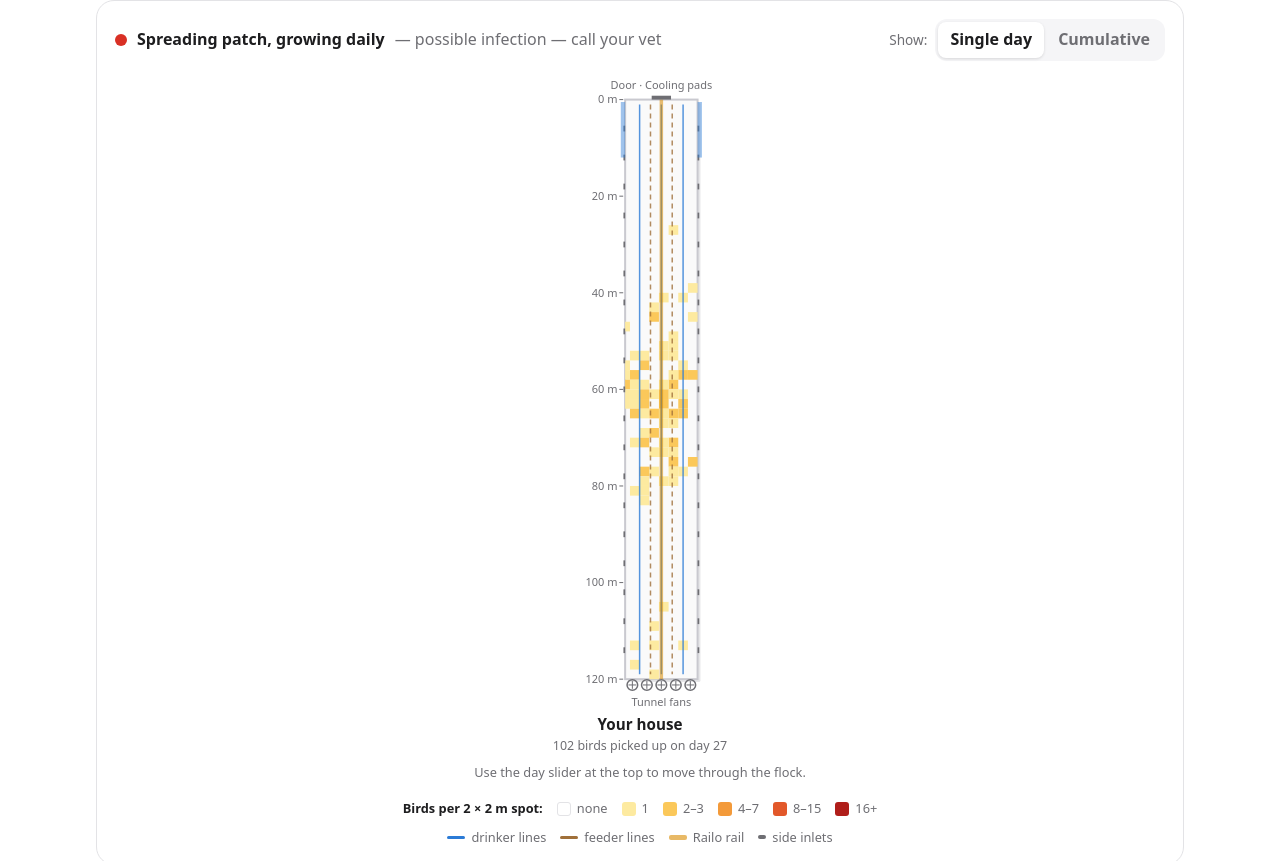
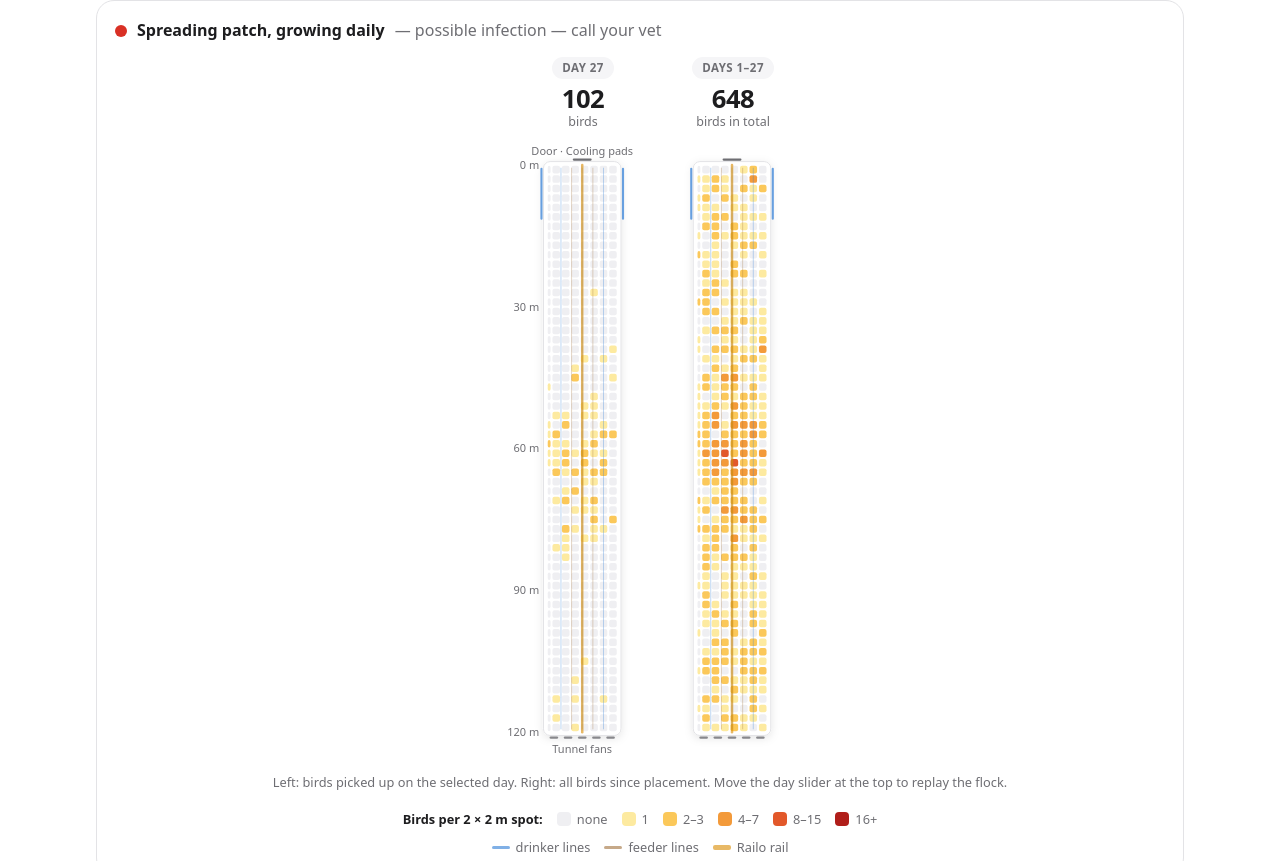
Before and after one commit to deemoss/railo.gr, a plain HTML site: page flockwatch.html in a window 1280 px wide. Shown: the part 872-1733 px from the top of the page. Drawn offline with Linux system fonts and the light colour scheme.

Commit message:
FlockWatch: day and cumulative plans side by side, modern tile styling
Co-Authored-By: Claude Opus 5.5 <noreply@anthropic.com>

```diff
--- a/flockwatch.html
+++ b/flockwatch.html
@@ -12,7 +12,7 @@
   --green:#1f9d55; --amber:#d98b00; --red:#d93025;
   --green-bg:#e8f6ee; --amber-bg:#fdf3e0; --red-bg:#fdecea;
   --band:#e6e6ea; --house:#1d1d1f; --water:#2b7bd6; --feed:#a0703a; --rail:#d98b00; --calm:#dcebfa;
-  --wall:#c9c9cf; --floor:#fafafa;
+  --wall:#c9c9cf; --floor:#fafafa; --tile:#efeff2;
 }
 @media (prefers-color-scheme:dark){
   :root{
@@ -21,7 +21,7 @@
     --green:#3ccf7a; --amber:#f2a93b; --red:#ff6b5e;
     --green-bg:#12271b; --amber-bg:#2b2113; --red-bg:#2e1715;
     --band:#2a2a2e; --house:#f2f2f2; --water:#5aa2f0; --feed:#c9955a; --rail:#f2a93b; --calm:#1f3a57;
-    --wall:#4a4a50; --floor:#18181a;
+    --wall:#4a4a50; --floor:#18181a; --tile:#242428;
   }
 }
 *{box-sizing:border-box}
@@ -77,9 +77,11 @@ h2{font-size:1.3rem;font-weight:600;margin:0}
 .hmrow{display:flex;justify-content:center;align-items:flex-start;gap:clamp(10px,5vw,64px);margin-top:8px}
 .hmcol{display:flex;flex-direction:column;align-items:center;min-width:0}
 .hmcol h3{font-size:.95rem;font-weight:600;margin:10px 0 0;text-align:center;max-width:260px}
-.wins{display:flex;align-items:center;gap:8px;flex-wrap:wrap}
-.wl{font-size:.85rem;color:var(--muted)}
-.hint{font-size:.8rem;color:var(--muted);text-align:center;margin:6px 0 0}
+.mhd{text-align:center;margin-bottom:10px;box-sizing:content-box}
+.mhd .mk{display:inline-block;white-space:nowrap;font-size:.72rem;font-weight:600;letter-spacing:.04em;text-transform:uppercase;color:var(--muted);background:var(--field);border-radius:999px;padding:3px 10px}
+.mhd .mv{font-size:1.6rem;font-weight:650;letter-spacing:-.02em;line-height:1.1;margin-top:6px}
+.mhd .mv span{display:block;font-size:.78rem;font-weight:500;color:var(--muted);letter-spacing:0;margin-top:2px;white-space:nowrap}
+.hint{font-size:.8rem;color:var(--muted);text-align:center;margin:14px 0 0}
 .hmcol h3 span{display:block;font-weight:400;font-size:.78rem;color:var(--muted);margin-top:2px}
 .lgrow{display:flex;flex-wrap:wrap;gap:6px 14px;justify-content:center;width:100%;align-items:center}
 .lgt{font-weight:600;color:var(--fg)}
@@ -166,15 +168,12 @@ svg text{font-family:inherit}
     <div class="card">
       <div class="hmhead">
         <div class="pattern" id="pattern"></div>
-        <div class="wins"><span class="wl" data-t="wShow"></span>
-        <div class="seg" id="win">
-          <button data-w="today" data-t="wToday"></button>
-          <button data-w="flock" data-t="wFlock"></button>
-        </div></div>
       </div>
       <div class="hmrow" id="house">
-        <div class="hmcol"><svg id="mapMain"></svg><h3 id="mainT"></h3><p class="hint" data-t="hmHint"></p></div>
+        <div class="hmcol"><div class="mhd" id="dayT"></div><svg id="mapDay"></svg></div>
+        <div class="hmcol"><div class="mhd" id="cumT"></div><svg id="mapCum"></svg></div>
       </div>
+      <p class="hint" data-t="hmHint"></p>
       <div class="legend" id="hmLegend" style="flex-direction:column;gap:10px;margin-top:18px"></div>
     </div>
   </section>
@@ -265,10 +264,9 @@ en:{
  vsTarget:(x)=>`${x>0?"+":""}${x}°C vs target`,rh:"humidity",
  thrNote:"Warning thresholds in this demo are illustrative (e.g. deaths above 0.5% a day for 2 days, or water use down more than 5%), based on published Dutch research on avian influenza. They are configurable — confirm with your vet.",
  h2:"Where are birds dying?",q2:"Every bird Railo picks up is logged with its exact position in the house (15 × 120 m).",
- wShow:"Show:",wToday:"Single day",wFlock:"Cumulative",
- mapMain:"Your house",hmHint:"Use the day slider at the top to move through the flock.",
+ mkDay:(d)=>`Day ${d}`,mkCum:(d)=>d===1?`Day 1`:`Days 1–${d}`,birdsW:"birds",birdsC:"birds in total",
+ hmHint:"Left: birds picked up on the selected day. Right: all birds since placement. Move the day slider at the top to replay the flock.",
  daysTxt:(a,b)=>a===b?`day ${a}`:`days ${a}–${b}`,
- subYou:(n,a,b)=>a===b?`${n} birds picked up on day ${b}`:`${n} birds picked up in total, day 1 to day ${b}`,
  lgCount:"Birds per 2 × 2 m spot:",lgNone:"none",
  tipYou:(n,m,d)=>`${n} bird${n==1?"":"s"} · ${m} m from fans · ${d}`,
  lgLow:"few",lgHigh:"many",lgDrink:"drinker lines",lgFeed:"feeder lines",lgRail:"Railo rail",
@@ -339,10 +337,9 @@ el:{
  vsTarget:(x)=>`${x>0?"+":""}${x}°C από τον στόχο`,rh:"υγρασία",
  thrNote:"Τα όρια προειδοποίησης σε αυτή την επίδειξη είναι ενδεικτικά (π.χ. θάνατοι πάνω από 0,5% την ημέρα για 2 ημέρες ή πτώση νερού πάνω από 5%), βάσει δημοσιευμένης ολλανδικής έρευνας για τη γρίπη των πτηνών. Ρυθμίζονται — επιβεβαιώστε με τον κτηνίατρό σας.",
  h2:"Πού πεθαίνουν τα πουλιά;",q2:"Κάθε πουλί που μαζεύει το Railo καταγράφεται με την ακριβή του θέση στον θάλαμο (15 × 120 m).",
- wShow:"Προβολή:",wToday:"Μία ημέρα",wFlock:"Αθροιστικά",
- mapMain:"Ο θάλαμός σας",hmHint:"Μετακινήστε τη μπάρα ημερών επάνω για να δείτε όλη την εκτροφή.",
+ mkDay:(d)=>`Ημέρα ${d}`,mkCum:(d)=>d===1?`Ημέρα 1`:`Ημέρες 1–${d}`,birdsW:"πουλιά",birdsC:"πουλιά συνολικά",
+ hmHint:"Αριστερά: πουλιά που συλλέχθηκαν την επιλεγμένη ημέρα. Δεξιά: όλα τα πουλιά από την τοποθέτηση. Μετακινήστε τη μπάρα ημερών επάνω για να δείτε όλη την εκτροφή.",
  daysTxt:(a,b)=>a===b?`ημέρα ${a}`:`ημέρες ${a}–${b}`,
- subYou:(n,a,b)=>a===b?`${n} πουλιά συλλέχθηκαν την ημέρα ${b}`:`${n} πουλιά συλλέχθηκαν συνολικά, από την ημέρα 1 έως την ημέρα ${b}`,
  lgCount:"Πουλιά ανά σημείο 2 × 2 m:",lgNone:"κανένα",
  tipYou:(n,m,d)=>`${n} πουλ${n==1?"ί":"ιά"} · ${m} m από ανεμιστήρες · ${d}`,
  lgLow:"λίγα",lgHigh:"πολλά",lgDrink:"γραμμές ποτίστρας",lgFeed:"γραμμές ταΐστρας",lgRail:"ράγα Railo",
@@ -403,7 +400,7 @@ el:{
 }};
 
 /* ============ state ============ */
-let lang="en",scen="region",day=30,win="today",timer=null;
+let lang="en",scen="region",day=30,timer=null;
 try{lang=localStorage.getItem("fw-lang")||(navigator.language||"").startsWith("el")&&"el"||"en"}catch(e){}
 const t=k=>T[lang][k];
 const fmt=(x,d=1)=>x.toLocaleString(lang==="el"?"el-GR":"en-GB",{minimumFractionDigits:d,maximumFractionDigits:d});
@@ -559,35 +556,39 @@ function grid(ev,cell){
 function drawHouse(svg,cell,G,colorFn,tipFn,labels,hPx){
   // vertical plan: door/pads at top, tunnel fans at bottom. House coords (x along length, y across) -> screen (W-y, x)
   svg.innerHTML="";
-  const vx=labels?-11:-1.6,vy=-5.5,vw=(W+2.2)-vx,vh=(L+7)-vy;
+  const p0=hPx/(L+12),f0=11/p0,lw=labels?34/p0:0;
+  const vx=-1.6-lw,vy=-(2.2+f0*1.4),vw=(W+1.6)-vx,vh=(L+2.4+f0*1.4)-vy;
   svg.setAttribute("viewBox",`${vx} ${vy} ${vw} ${vh}`);
   svg.style.height=hPx+"px";svg.style.width=(hPx*vw/vh)+"px";
-  const pxm=hPx/vh,fs=11/pxm,sw=1/pxm;
-  el("rect",{x:0.6,y:0.6,width:W,height:L,rx:0.4,fill:css("--wall"),opacity:.45},svg);
+  svg.dataset.lw=(lw+0.4)*hPx/vh;
+  const pxm=hPx/vh,fs=11/pxm,sw=1/pxm,fid="sh-"+svg.id;
+  const defs=el("defs",{},svg),flt=el("filter",{id:fid,x:"-30%",y:"-5%",width:"160%",height:"110%"},defs);
+  el("feDropShadow",{dx:0,dy:0.5,stdDeviation:0.9,"flood-color":"#000","flood-opacity":dark()?.55:.10},flt);
+  el("rect",{x:-0.7,y:-0.7,width:W+1.4,height:L+1.4,rx:1.4,fill:css("--card"),stroke:css("--line"),"stroke-width":sw,filter:`url(#${fid})`},svg);
   const g=el("g",{transform:`matrix(0,1,-1,0,${W},0)`},svg);
-  el("rect",{x:0,y:0,width:L,height:W,fill:css("--floor"),stroke:css("--wall"),"stroke-width":sw*2},g);
+  const ins=0.2,tile=css("--tile");
   for(let j=0;j<G.ny;j++)for(let i=0;i<G.nx;i++){
     const k=j*G.nx+i,cx=i*cell,col=colorFn(k);
-    const r=el("rect",{x:cx,y:j*cell,width:Math.min(cell,L-cx),height:Math.min(cell,W-j*cell),fill:col||"transparent"},g);
+    const r=el("rect",{x:cx+ins,y:j*cell+ins,width:Math.min(cell,L-cx)-2*ins,height:Math.min(cell,W-j*cell)-2*ins,rx:0.42,fill:col||tile},g);
     const msg=()=>tipFn(k,Math.max(0,Math.round(L-(cx+cell/2))));
     r.addEventListener("mousemove",e=>showTip(e,msg()));
     r.addEventListener("mouseleave",hideTip);
     r.addEventListener("click",e=>{showTip(e,msg());setTimeout(hideTip,1800)});
   }
   const eq=el("g",{"pointer-events":"none"},g);
-  DRINK.forEach(y=>el("line",{x1:1,x2:119,y1:y,y2:y,stroke:css("--water"),"stroke-width":sw*1.5,opacity:.8},eq));
-  FEED.forEach(y=>el("line",{x1:1,x2:119,y1:y,y2:y,stroke:css("--feed"),"stroke-width":sw*1.5,"stroke-dasharray":`${sw*5} ${sw*4}`,opacity:.8},eq));
-  el("line",{x1:0,x2:L,y1:7.5,y2:7.5,stroke:css("--rail"),"stroke-width":sw*3.5,opacity:.55},eq);
-  for(let x=6;x<L;x+=6){el("rect",{x:x-0.6,y:-0.35,width:1.2,height:0.35,fill:css("--muted")},eq);el("rect",{x:x-0.6,y:W,width:1.2,height:0.35,fill:css("--muted")},eq)}
-  el("rect",{x:0.5,y:-0.9,width:11.5,height:0.9,fill:css("--water"),opacity:.45},eq);
-  el("rect",{x:0.5,y:W,width:11.5,height:0.9,fill:css("--water"),opacity:.45},eq);
-  el("rect",{x:-0.8,y:5.5,width:0.8,height:4,fill:css("--muted")},eq);
-  for(let k=0;k<5;k++){const y=1.5+k*3;el("circle",{cx:L+1.2,cy:y,r:1.1,fill:"none",stroke:css("--muted"),"stroke-width":sw*1.5},eq);el("path",{d:`M${L+0.4},${y}L${L+2},${y}M${L+1.2},${y-0.8}L${L+1.2},${y+0.8}`,stroke:css("--muted"),"stroke-width":sw},eq)}
+  DRINK.forEach(y=>el("line",{x1:0.6,x2:L-0.6,y1:y,y2:y,stroke:css("--water"),"stroke-width":sw,opacity:.3},eq));
+  FEED.forEach(y=>el("line",{x1:0.6,x2:L-0.6,y1:y,y2:y,stroke:css("--feed"),"stroke-width":sw,opacity:.3},eq));
+  el("line",{x1:0,x2:L,y1:7.5,y2:7.5,stroke:css("--rail"),"stroke-width":sw*2.5,"stroke-linecap":"round",opacity:.6},eq);
+  // cooling pads (sides, door end), door, tunnel fans
+  el("rect",{x:0.6,y:-1.35,width:11,height:0.45,rx:0.22,fill:css("--water"),opacity:.7},eq);
+  el("rect",{x:0.6,y:W+0.9,width:11,height:0.45,rx:0.22,fill:css("--water"),opacity:.7},eq);
+  el("rect",{x:-1.35,y:5.5,width:0.45,height:4,rx:0.22,fill:css("--muted")},eq);
+  for(let k=0;k<5;k++)el("rect",{x:L+0.9,y:0.6+k*3,width:0.5,height:1.8,rx:0.25,fill:css("--muted"),opacity:.8},eq);
   if(labels){
-    const lt=(x,y,s,a="middle")=>el("text",{x,y,"font-size":fs,fill:css("--muted"),"text-anchor":a,"pointer-events":"none"},svg,s);
+    const lt=(x,y,s,a="middle")=>el("text",{x,y,"font-size":fs,fill:css("--muted"),"text-anchor":a,"pointer-events":"none","font-weight":500},svg,s);
     lt(W/2,-2.2,t("door")+" · "+t("pads"));
-    lt(W/2,L+5.6,t("fans"));
-    for(let x=0;x<=L;x+=20){lt(-1.6,x+fs*0.35,x+" m","end");el("line",{x1:-1.2,x2:-0.4,y1:x,y2:x,stroke:css("--muted"),"stroke-width":sw},svg)}
+    lt(W/2,L+2.2+fs*0.95,t("fans"));
+    for(let x=0;x<=L;x+=30)lt(-1.6,x+fs*0.35,x+" m","end");
   }
 }
 const CELL=2;
@@ -596,25 +597,28 @@ const FAINT="#fdf6dc";
 function clsCol(v){if(v<0.05)return null;if(v<1)return dark()?"#3a3424":FAINT;let c=CLS[0][1];for(const [m,col] of CLS)if(v>=m)c=col;return c}
 function renderHouse(D,d){
   const narrow=innerWidth<720,row=document.getElementById("house");
-  const vh=L+12.5,vw=W+13.2;
-  const hPx=Math.min(narrow?520:640,(row.clientWidth-6)*vh/vw);
-  const info=windowEvents(D,d,win),G=grid(info.ev,CELL);
-  const dtxt=t("daysTxt")(info.a,info.b);
-  drawHouse(document.getElementById("mapMain"),CELL,G,k=>clsCol(G.g[k]),(k,m)=>t("tipYou")(G.g[k],m,dtxt),true,hPx);
-  document.getElementById("mainT").innerHTML=`${t("mapMain")}<span>${t("subYou")(info.ev.length,info.a,info.b)}</span>`;
+  const gap=parseFloat(getComputedStyle(row).columnGap)||16,vh=L+12,houseW=W+3.2;
+  const hPx=Math.min(narrow?520:620,(row.clientWidth-gap-40-6)*vh/(2*houseW+1));
+  const one=windowEvents(D,d,"today"),all=windowEvents(D,d,"flock");
+  const Gd=grid(one.ev,CELL),Gc=grid(all.ev,CELL);
+  const dD=t("daysTxt")(d,d),dC=t("daysTxt")(1,d);
+  drawHouse(document.getElementById("mapDay"),CELL,Gd,k=>clsCol(Gd.g[k]),(k,m)=>t("tipYou")(Gd.g[k],m,dD),true,hPx);
+  drawHouse(document.getElementById("mapCum"),CELL,Gc,k=>clsCol(Gc.g[k]),(k,m)=>t("tipYou")(Gc.g[k],m,dC),false,hPx);
+  const hd=(id,k,n,svg,u)=>{const e=document.getElementById(id);e.style.paddingLeft=document.getElementById(svg).dataset.lw+"px";e.innerHTML=`<div class="mk">${k}</div><div class="mv">${n}<span>${u}</span></div>`};
+  hd("dayT",t("mkDay")(d),one.ev.length,"mapDay",t("birdsW"));
+  hd("cumT",t("mkCum")(d),all.ev.length,"mapCum",t("birdsC"));
   // pattern label
   const P=pattern(D,d),pb=document.getElementById("pattern");
   const key={few:"pFew",normal:"pNormal",fan:"pFan",drink:"pDrink",patch:"pPatch"}[P.k];
   pb.innerHTML=`<i class="bg-${P.c}"></i>${t(key)}${P.k!=="few"?` <span>— ${t(key+"D")}</span>`:""}`;
   // legend
-  const sw=(c)=>`<b style="width:14px;height:14px;border-radius:3px;background:${c}"></b>`;
+  const sw=(c)=>`<b style="width:14px;height:14px;border-radius:4px;background:${c}"></b>`;
   document.getElementById("hmLegend").innerHTML=`<div class="lgrow"><span class="lgt">${t("lgCount")}</span>
-   <span class="k">${sw("transparent;border:1px solid var(--line)")}${t("lgNone")}</span>${CLS.map((c,i)=>`<span class="k">${sw(c[1])}${i<CLS.length-1?(c[0]===CLS[i+1][0]-1?c[0]:c[0]+"–"+(CLS[i+1][0]-1)):c[0]+"+"}</span>`).join("")}</div>
+   <span class="k">${sw("var(--tile)")}${t("lgNone")}</span>${CLS.map((c,i)=>`<span class="k">${sw(c[1])}${i<CLS.length-1?(c[0]===CLS[i+1][0]-1?c[0]:c[0]+"–"+(CLS[i+1][0]-1)):c[0]+"+"}</span>`).join("")}</div>
    <div class="lgrow">
-   <span class="k"><b style="background:var(--water)"></b>${t("lgDrink")}</span>
-   <span class="k"><b style="background:var(--feed)"></b>${t("lgFeed")}</span>
-   <span class="k"><b style="height:5px;background:var(--rail);opacity:.6"></b>${t("lgRail")}</span>
-   <span class="k"><b style="width:8px;height:4px;background:var(--muted)"></b>${t("inlets")}</span></div>`;
+   <span class="k"><b style="background:var(--water);opacity:.6"></b>${t("lgDrink")}</span>
+   <span class="k"><b style="background:var(--feed);opacity:.6"></b>${t("lgFeed")}</span>
+   <span class="k"><b style="height:5px;background:var(--rail);opacity:.6"></b>${t("lgRail")}</span></div>`;
 }
 
 /* ============ render: benchmark ============ */
@@ -726,12 +730,10 @@ function render(){
   const D=gen(scen),S=status(D,day);
   document.getElementById("dayLbl").textContent=`${t("day")} ${day} / 42`;
   document.querySelectorAll("#scen button").forEach(b=>b.classList.toggle("on",b.dataset.s===scen));
-  document.querySelectorAll("#win button").forEach(b=>b.classList.toggle("on",b.dataset.w===win));
   renderTop(D,S);renderHouse(D,day);renderBench(D,day);renderRegion(D,day);renderCauses(D,day);
 }
 document.querySelectorAll(".lang button").forEach(b=>b.onclick=()=>{lang=b.dataset.lang;try{localStorage.setItem("fw-lang",lang)}catch(e){}applyText();render()});
 document.querySelectorAll("#scen button").forEach(b=>b.onclick=()=>{scen=b.dataset.s;day={normal:30,house:30,region:27}[b.dataset.s];document.getElementById("day").value=day;render()});
-document.querySelectorAll("#win button").forEach(b=>b.onclick=()=>{win=b.dataset.w;render()});
 const slider=document.getElementById("day");
 slider.oninput=()=>{day=+slider.value;render()};
 const play=document.getElementById("play");
```
